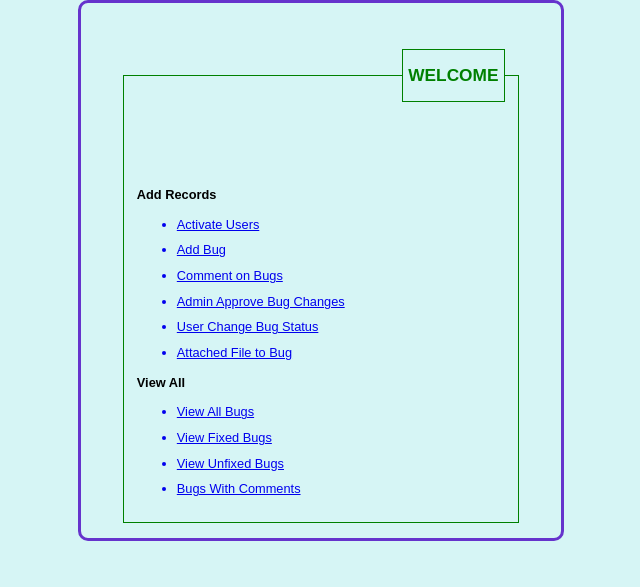
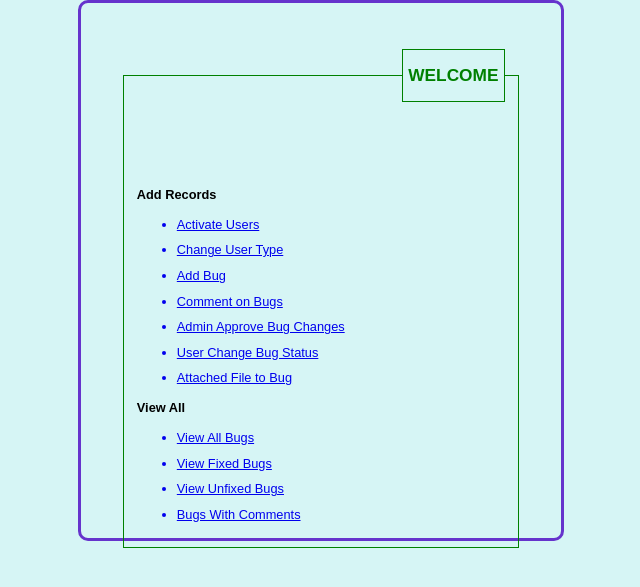
Before and after one commit to 1400205/BJTS, a PHP site: page /adminHome.php in a window 1280 px wide. Shown: the top 587 px of the page, without its empty margins (319-959 px from the left). Run offline with PHP 8.4, Linux system fonts and the light colour scheme; the visitor is signed in with stand-in values (Sample User, id 1).

Commit message:
attachment

```diff
--- a/adminHome.php
+++ b/adminHome.php
@@ -36,6 +36,8 @@ $username= $_SESSION["uname"];
                         <h4>Add Records</h4>
                         <ul>
                             <a href="activateUsers.php">  <li>Activate Users</li></a>
+                            <p></p>
+                            <a href="changeUserType.php">  <li>Change User Type</li></a>
                             <p></p>
                             <a href="bugRegister.php">  <li>Add Bug</li></a>
                             <p></p>
--- a/changeUserType.php
+++ b/changeUserType.php
@@ -34,7 +34,7 @@ session_start();
 
                 include ("connect.php");//Establishing connection with our database
 
-                $sql="SELECT uid,userType,userStatus,username FROM users WHERE userStatus='0'";//select required dataset from database
+                $sql="SELECT uid,userType,userStatus,username FROM users WHERE userStatus!='0'";//select required dataset from database
                 $result=mysqli_query($db,$sql);//fetch data from database
 
                 echo '<table border="1" style="width:60%">'.'<col width="60">'.'<col width="60">'.'<col width="60">'.'<col width="60">'.'<th>'.'User ID'.
```
